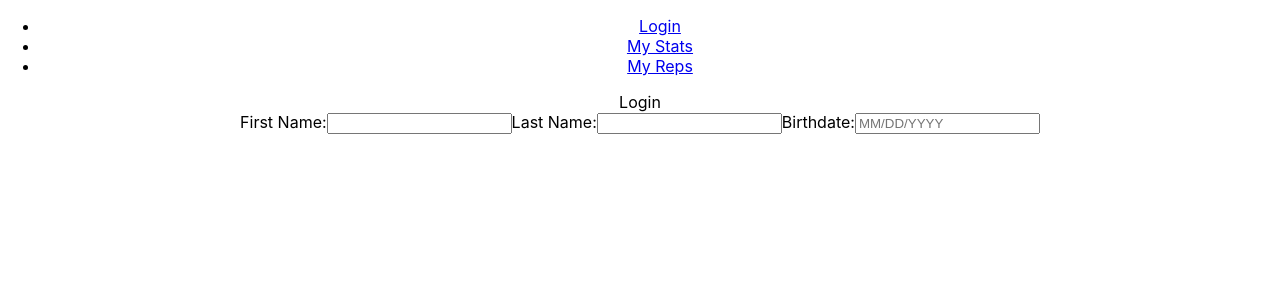
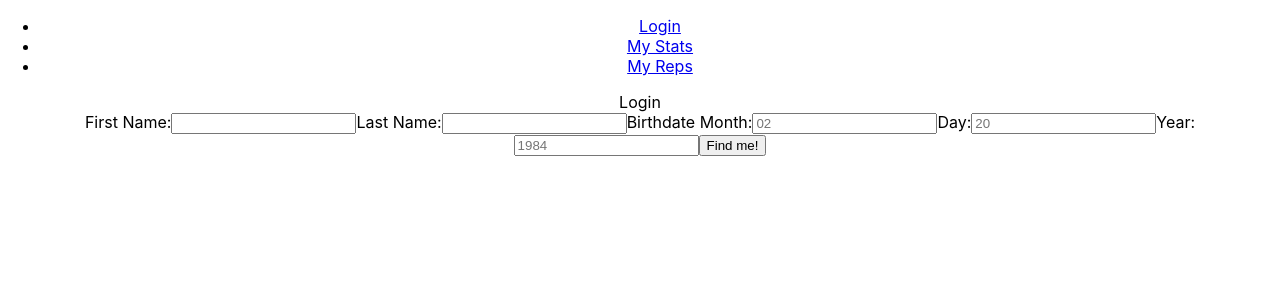
Before and after one commit to sjscotton/Capstone-iVote-React, a React (Create React App) app: page /login in a window 1280 px wide. Shown: the top 300 px of the page. Built offline with nearby package versions, Linux system fonts and the light colour scheme.

Commit message:
added an getVoter axios call to Login, it can connect

```diff
--- a/package.json
+++ b/package.json
@@ -3,6 +3,7 @@
   "version": "0.1.0",
   "private": true,
   "dependencies": {
+    "axios": "^0.19.0",
     "react": "^16.8.6",
     "react-dom": "^16.8.6",
     "react-router-dom": "^5.0.1",
--- a/src/components/Login.js
+++ b/src/components/Login.js
@@ -1,12 +1,37 @@
 import React, { Component } from 'react';
+import axios from 'axios';
 import LoginForm from './LoginForm'
 
+const BaseUrl = 'http://localhost:8000/ivote/'
 class Login extends Component {
+
+  getVoter = (userParams) => {
+
+    const queryParams = {
+      first_name: userParams.firstName,
+      last_name: userParams.lastName,
+      birthdate: `${userParams.month}-${userParams.day}-${userParams.year}`
+      // month: userParams.month,
+      // day: userParams.day,
+      // year: userParams.year
+    }
+    console.log(queryParams, "inside getVoter")
+    axios.get(BaseUrl + 'voter', { params: queryParams })
+      .then((response) => {
+        console.log(response)
+      })
+      .catch((error) => {
+        console.log(error.message)
+        console.log(error.body)
+      })
+
+  }
   render() {
     return (
       <div>
         Login
-        <LoginForm />
+        <LoginForm
+          getVoterCallback={this.getVoter} />
       </div>
     )
   }
--- a/src/components/LoginForm.js
+++ b/src/components/LoginForm.js
@@ -7,13 +7,16 @@ class LoginForm extends Component {
     this.state = {
       firstName: '',
       lastName: '',
-      birthdate: '',
+      month: '',
+      day: '',
+      year: '',
+
     }
   }
   onInputChange = (event) => {
     const updatedState = {};
-    console.log(event.target.name)
-    console.log(event.target.value)
+    // console.log(event.target.name)
+    // console.log(event.target.value)
     updatedState[event.target.name] = event.target.value;
     this.setState(updatedState);
   }
@@ -21,12 +24,15 @@ class LoginForm extends Component {
   onSubmit = (event) => {
     console.log("in prevent default")
     event.preventDefault();
+    this.props.getVoterCallback(this.state)
     this.setState({
       firstName: '',
       lastName: '',
-      birthdate: '',
+
     })
   }
+
+
 
   render() {
     return (
@@ -48,16 +54,38 @@ class LoginForm extends Component {
           onChange={this.onInputChange}
         >
         </input>
-        <label htmlFor="birthdate">Birthdate:</label>
+        Birthdate
+        Month:
         <input
-          name="birthdate"
+          name="month"
           type="text"
-          value={this.state.birthdate}
+          value={this.state.month}
           onChange={this.onInputChange}
-          placeholder="MM/DD/YYYY"
-        >
-        </input>
-      </form>
+          placeholder="02"
+        ></input>
+        Day:
+        <input
+          name="day"
+          type="text"
+          value={this.state.day}
+          onChange={this.onInputChange}
+          placeholder="20"
+        ></input>
+        Year:
+        <input
+          name="year"
+          type="text"
+          value={this.state.year}
+          onChange={this.onInputChange}
+          placeholder="1984"
+        ></input>
+
+        <button
+          type="submit"
+          name="submit"
+          value="search"
+        >Find me!</button>
+      </form >
     )
   }
 }
```
Also changed, not shown: 1 other file (tests, documents, lock files or other folders).
